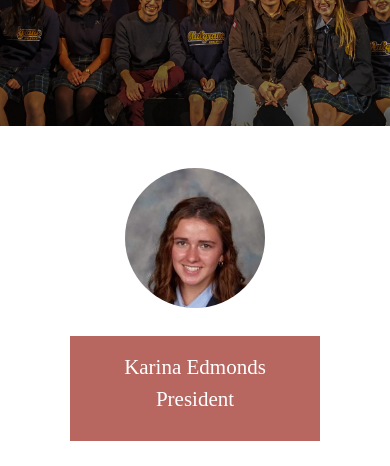
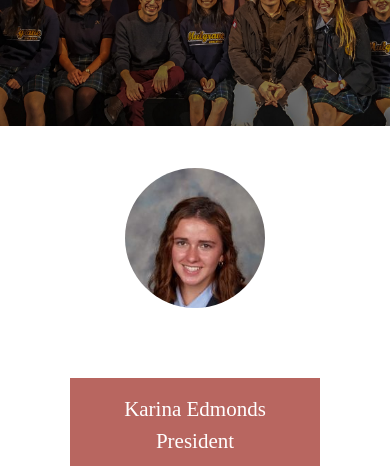
Before and after one commit to aval18/360, a plain HTML site: page team.html in a window 390 px wide. Shown: the part 314-780 px from the top of the page. Drawn offline with nearby package versions, Linux system fonts and the light colour scheme; a web font is replaced by a local one.

Commit message:
Trying to fix mobile team page

```diff
--- a/resources/css/style.css
+++ b/resources/css/style.css
@@ -907,7 +907,7 @@ nav li {
         margin-bottom: 2rem;
       }
       .member .text-content {
-        margin-top: 12rem;
+        margin-top: 15rem;
       }
 
 
```
